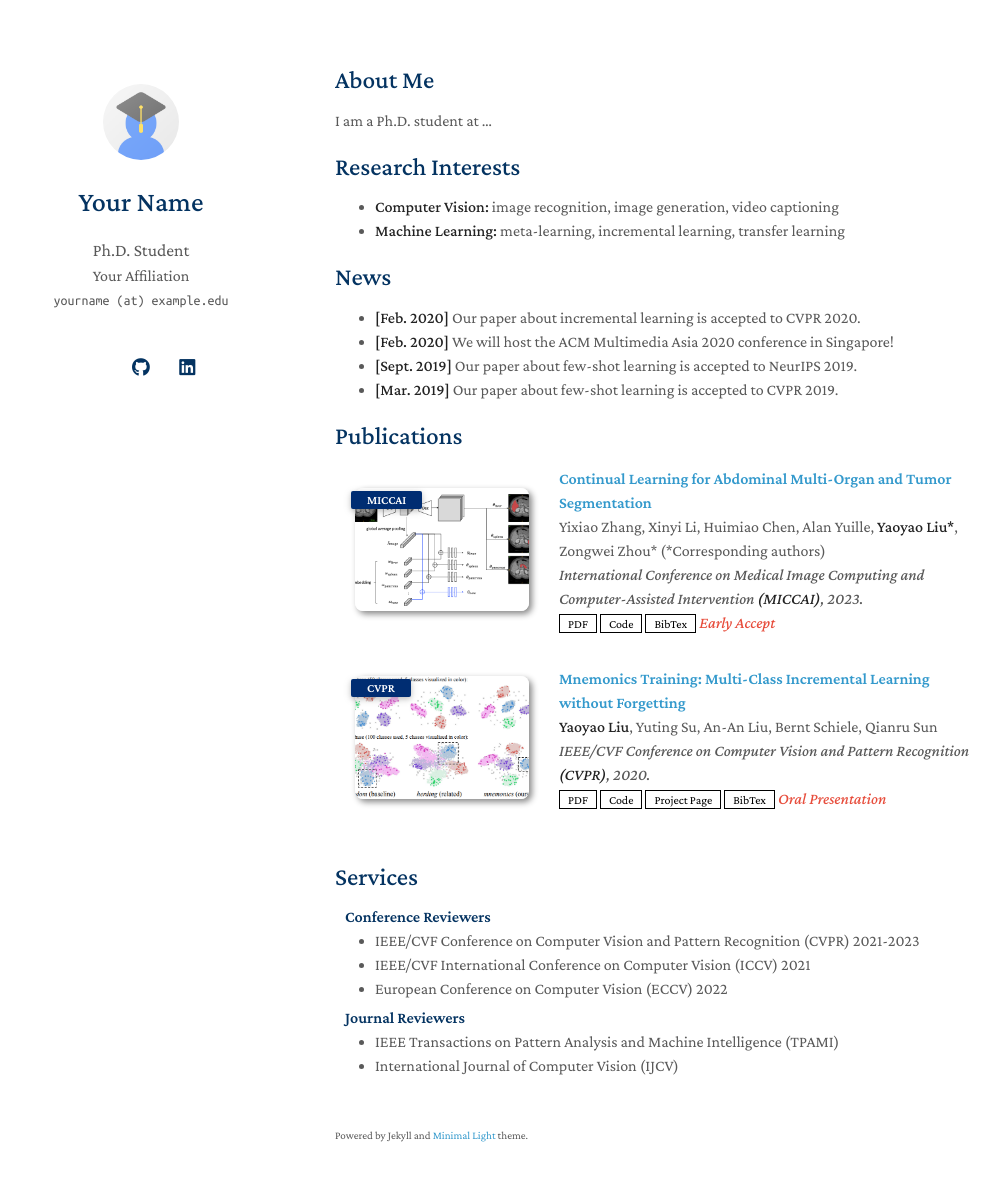
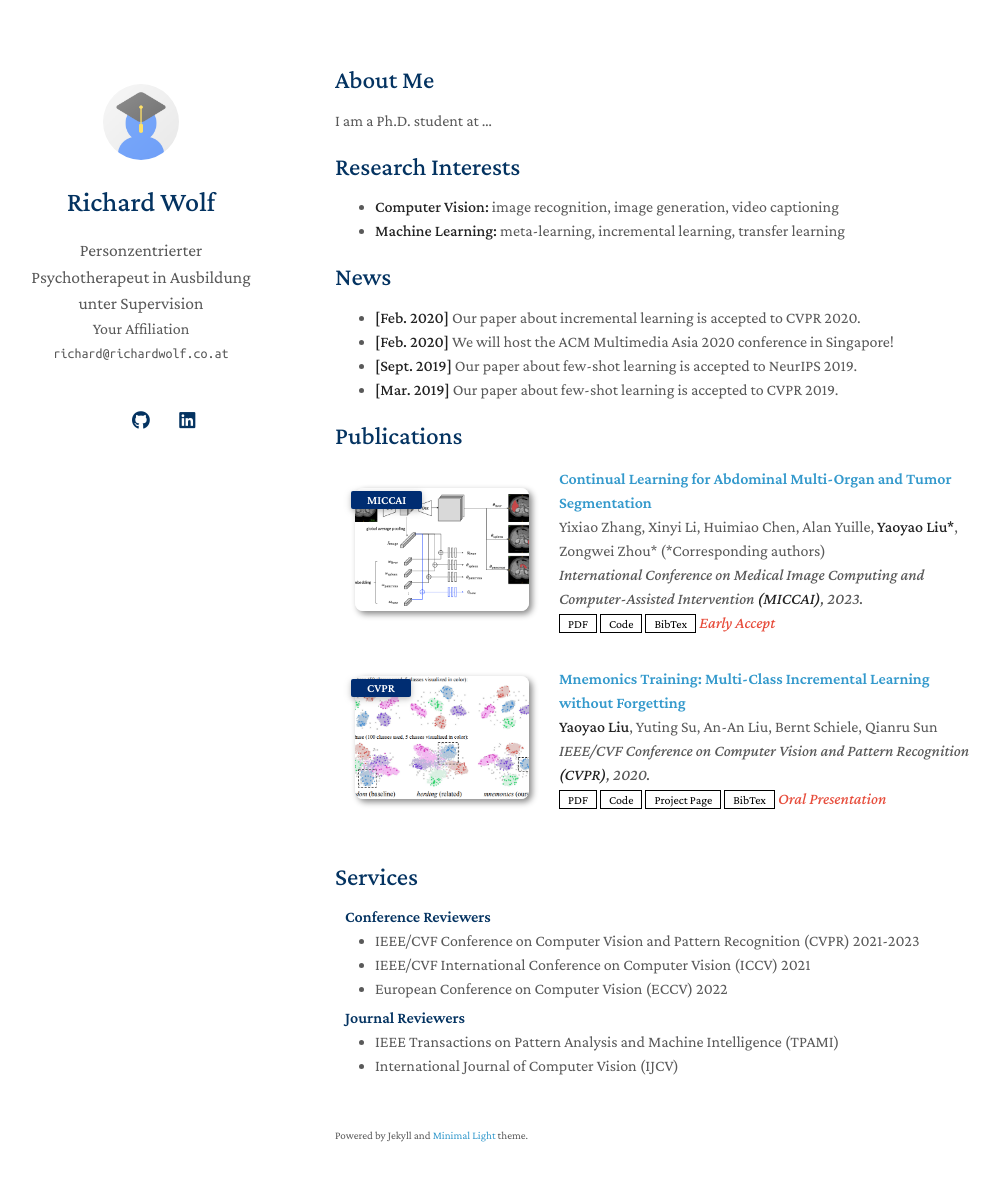
Before and after one commit to HappyTraum/minimal, a Jekyll site: the page built from index.md, in a window 1280 px wide and 1216 px high. Shown: the top 1181 px of the window, without its empty margins (135-1135 px from the left). Built offline with Jekyll 4.4.1, drawn with Linux system fonts in a browser that asks for light colours; a style sheet for code colours, icons or effects is not loaded; our own code applies the rules of GitHub Pages for plain Markdown files.

```diff
--- a/_config.yml
+++ b/_config.yml
@@ -1,12 +1,12 @@
 # Basic Information
-title: Your Name
-position: Ph.D. Student
+title: Richard Wolf
+position: Personzentrierter Psychotherapeut in Ausbildung unter Supervision
 affiliation: Your Affiliation
-email: yourname (at) example.edu
+email: richard@richardwolf.co.at
 
 # Search Engine Optimization (SEO)
 # The following information is used to improve the website traffic from search engines, e.g., Google.
-keywords: minimal light
+keywords: Psychotherapie Wien Trauma personzentriert English Psychotherapy Rogers
 description: The Minimal Light is a simple and elegant jekyll theme for academic personal homepage.
 canonical: https://minimal-light-theme.yliu.me/
 
```
